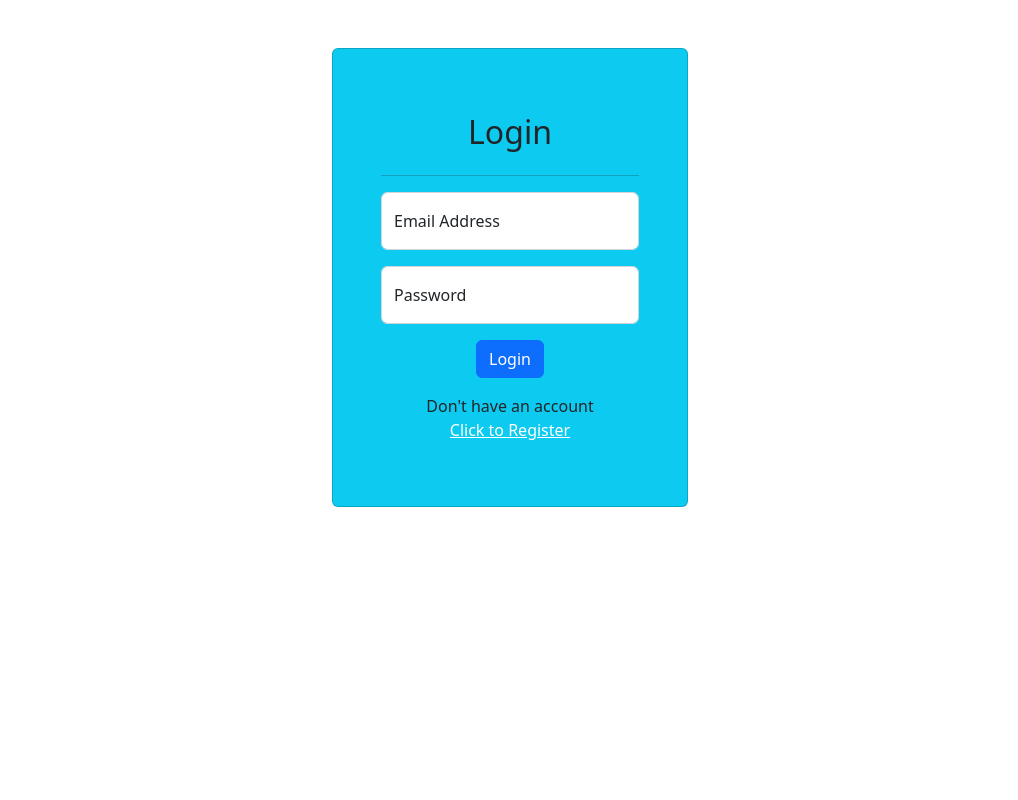
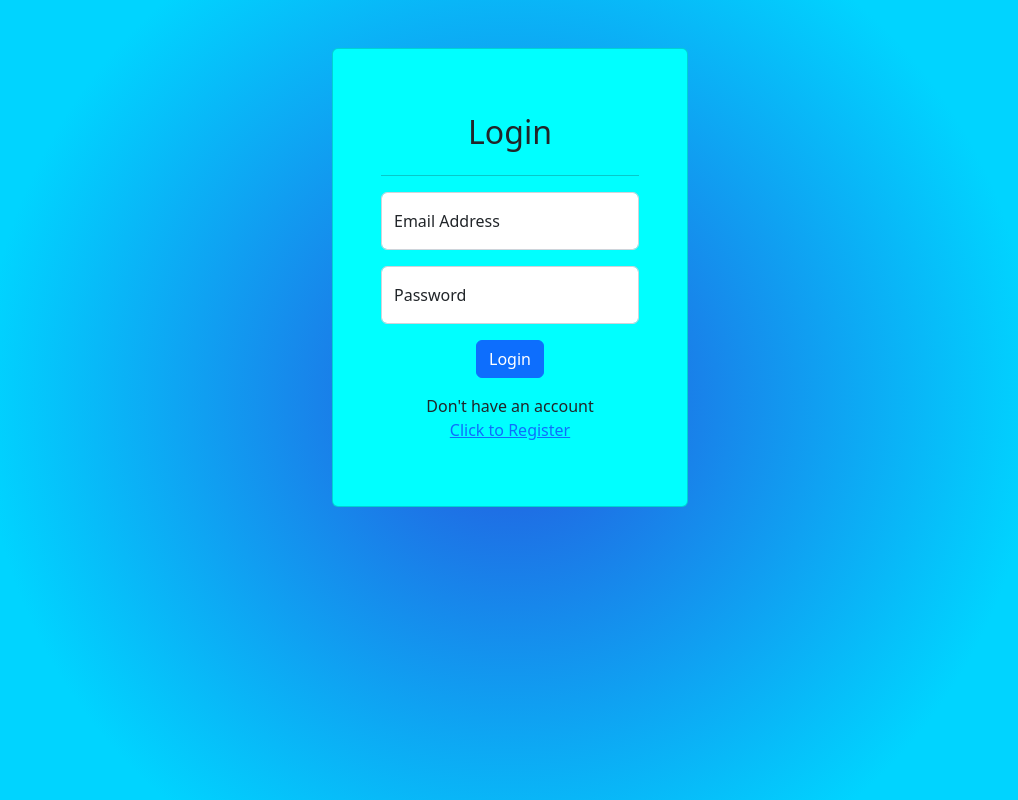
Before and after one commit to shubhamstr/react_music_site, a React (Create React App) app: page / in a window 1280 px wide. Shown: the whole page, without its empty margins (130-1148 px from the left). Built offline with nearby package versions, Linux system fonts and the light colour scheme.

Commit message:
ui structure changed

```diff
--- a/src/App.css
+++ b/src/App.css
@@ -1,38 +1,13 @@
-.App {
-  text-align: center;
+.body_height_bg_gradient {
+  height: 100vh;
+  background: rgb(2,0,36);
+  background: radial-gradient(circle, rgba(2,0,36,1) 0%, rgba(38,85,222,1) 0%, rgba(0,212,255,1) 70%);
 }
 
-.App-logo {
-  height: 40vmin;
-  pointer-events: none;
+.card_bg_color {
+  background-color: aqua;
 }
 
-@media (prefers-reduced-motion: no-preference) {
-  .App-logo {
-    animation: App-logo-spin infinite 20s linear;
-  }
+.navbar_bg_color {
+  background-color: aqua;
 }
-
-.App-header {
-  background-color: #282c34;
-  min-height: 100vh;
-  display: flex;
-  flex-direction: column;
-  align-items: center;
-  justify-content: center;
-  font-size: calc(10px + 2vmin);
-  color: white;
-}
-
-.App-link {
-  color: #61dafb;
-}
-
-@keyframes App-logo-spin {
-  from {
-    transform: rotate(0deg);
-  }
-  to {
-    transform: rotate(360deg);
-  }
-}
--- a/src/App.js
+++ b/src/App.js
@@ -18,6 +18,7 @@ function App() {
   const [isAuth, setIsAuth] = useState(false);
 
   return (
+    <div className='body_height_bg_gradient'>
       <Router>
         <Routes>
           <Route exact path="/" element={<Login isAuth={isAuth} setIsAuth={setIsAuth} />} />
@@ -27,6 +28,7 @@ function App() {
           <Route exact path="/logout" element={<Logout isAuth={isAuth} setIsAuth={setIsAuth} />} />
         </Routes>
       </Router>
+    </div>
   );
 }
 
--- a/src/Screens/Dashboard.js
+++ b/src/Screens/Dashboard.js
@@ -23,7 +23,7 @@ const Dashboard = (props) => {
   }, [])
 
   return (
-    <div className="container">
+    <div className="container-fluid px-0">
       <Navbar isAuth={props.isAuth} user={user} history={history} />
     </div>
   );
--- a/src/Screens/Login.js
+++ b/src/Screens/Login.js
@@ -61,7 +61,7 @@ const Login = (props) => {
     <div className="container">
       <div className="row">
         <div className="col-md-4 offset-md-4 mt-5">
-          <div className="card p-5 bg-info">
+          <div className="card p-5 card_bg_color">
             <p className="text-danger text-center">{errMsg}</p>
             <h2 className="text-center">Login</h2>
             <hr />
@@ -91,7 +91,7 @@ const Login = (props) => {
                 <Button color="primary" onClick={login}>Login</Button>
                 <p className="mt-3 mb-0">Don't have an account</p>
                 <p>
-                  <Link to="/register" className="text-white">
+                  <Link to="/register" className="">
                     Click to Register
                   </Link>
                 </p>
--- a/src/Screens/Register.js
+++ b/src/Screens/Register.js
@@ -58,7 +58,7 @@ const Register = (props) => {
       <div className="row">
         <div className="col-md-4 offset-md-4 mt-5">
           {success ? (
-            <div className="card p-5 bg-info">
+            <div className="card p-5 card_bg_color">
               <p className="text-white text-center">{successMsg}!</p>
               <div className="text-center">
                 <Link to="/login" className="btn btn-primary text-white">
@@ -67,7 +67,7 @@ const Register = (props) => {
               </div>
             </div>
           ) : (
-            <div className="card p-5 bg-info">
+            <div className="card p-5 card_bg_color">
               <p className="text-danger text-center">{errMsg}</p>
               <h2 className="text-center">Register</h2>
               <hr />
@@ -116,7 +116,7 @@ const Register = (props) => {
                   <Button color="primary" onClick={register}>Register</Button>
                   <p className="mt-3 mb-0">Already have an account</p>
                   <p>
-                    <Link to="/login" className="text-white">
+                    <Link to="/login" className="">
                       Click to Login
                     </Link>
                   </p>
--- a/src/layout/Navbar.js
+++ b/src/layout/Navbar.js
@@ -5,7 +5,7 @@ import { BsFillPersonFill } from "react-icons/bs";
 
 const Navbar = (props) => {
   return (
-    <nav className="navbar navbar-expand-lg navbar-light bg-info">
+    <nav className="navbar navbar-expand-lg navbar-light navbar_bg_color">
       <div className="container-fluid">
         <Link to="/dashboard" className="navbar-brand">
           React Music Site
@@ -40,7 +40,7 @@ const Navbar = (props) => {
                 <BsFillPersonFill className="mx-1" />
                 {props.user}
               </p>
-              <Link to="/logout" className="btn btn-outline-danger btn-sm">
+              <Link to="/logout" className="btn btn-outline-info text-dark btn-sm">
                 Log Out
               </Link>
             </form>
```
Lines whose indentation alone changed are shown as unchanged.
